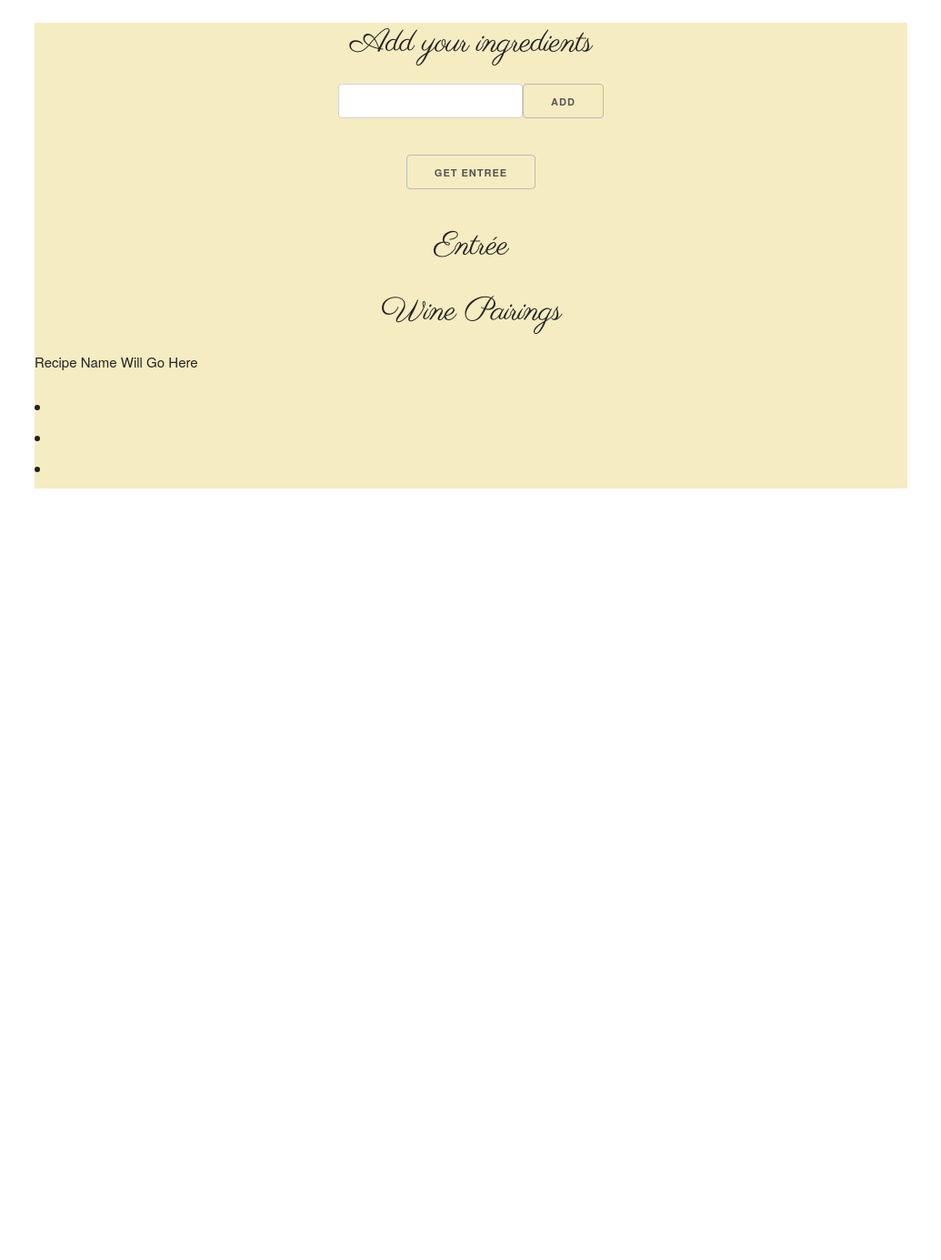
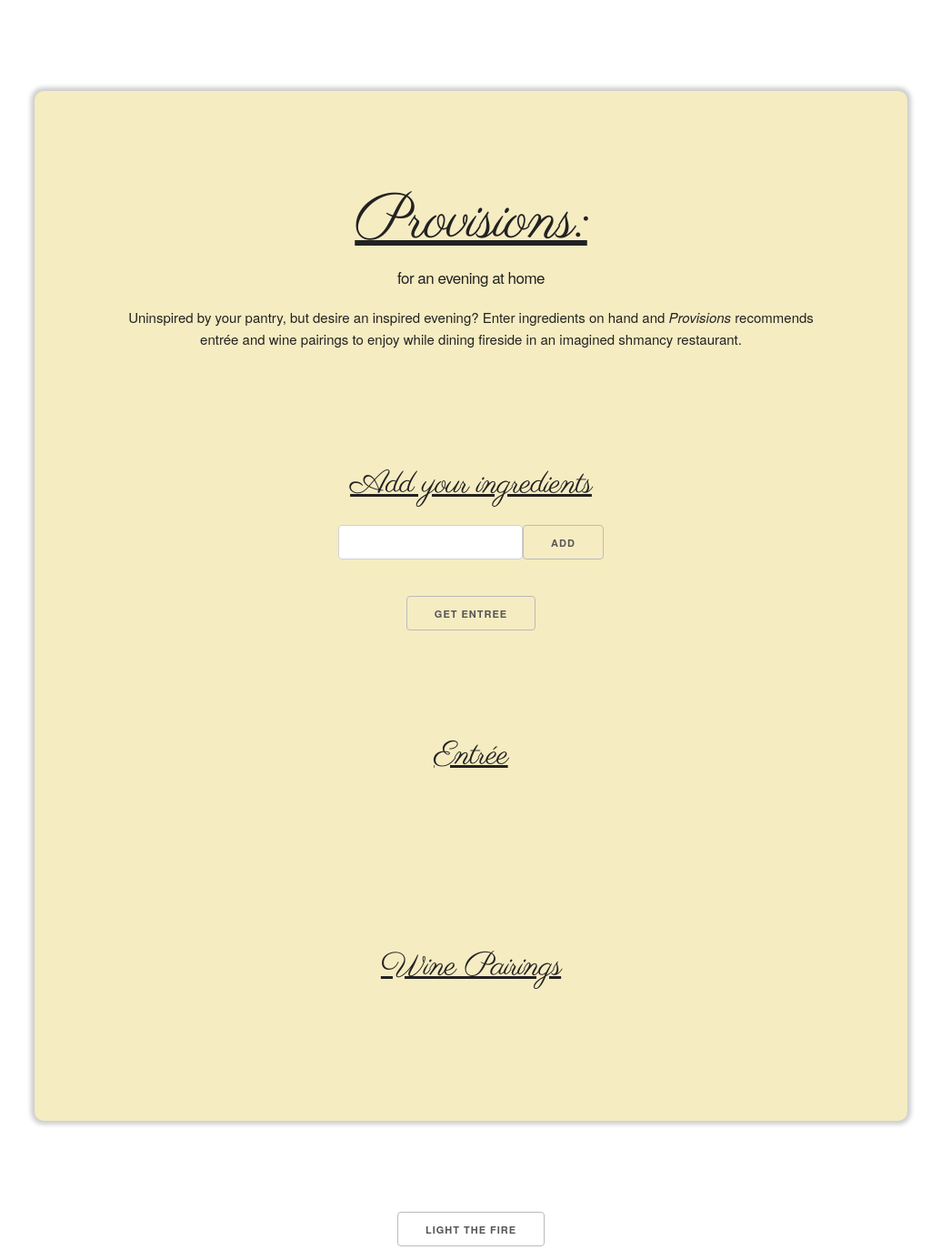
Before and after one commit to PeterMoDavis/provisions, a plain HTML site: page index.html in a window 1280 px wide. Shown: the whole page at 91% size, without its empty margins (122-1157 px from the left). Before the commit the page ends 800 px from the top, so only its background shows below. Drawn offline with nearby package versions, Linux system fonts and the light colour scheme.

Commit message:
first draft finishing touches

```diff
--- a/assets/css/style.css
+++ b/assets/css/style.css
@@ -8,13 +8,13 @@ li {
 
 h3{
   font-family: 'Parisienne', cursive;
+  text-decoration: underline;
 }
 
 
-#ingredients-list-jared{
+#ingredients-list-container-jared{
   text-align: center;
   place-items: center;
-  text-align: center;
 }
 
 
@@ -23,8 +23,6 @@ h3{
   justify-content: center;
   align-items: center;
 }
-
-
 
 
 #ingredients-input-jared{
@@ -40,15 +38,65 @@ input{
 }
 
 
+#recipe-list-container-jared{
+  text-align: center;
+  place-items: center;
+  padding-top: 20px;
+  padding-bottom: 20px;
+
+}
+
+.break{
+  padding:50px;
+}
 
 
+#dynamic-recipe-container{
+  padding-right: 30px;
+  padding-left: 30px;
+
+}
+
+.container{
+  box-shadow: 0px 0px 5px 4px rgba(0, 0, 0, .2);
+  border-radius: 10px;
+}
+
+#header{
+  text-align: center;
+}
+
+#title{
+  font-size: 69px;
+  margin-bottom: 2px;
+}
+
+#subTitle{
+  font-size: 17px;
+}
+
+#title-card{
+  padding-right: 80px;
+  padding-left: 80px;
+}
 
 
+#youtubeContainer{
+  display:flex;
+  justify-content: center;
+
+}
+
+#videoContainer{
+  display: flex;
+  justify-content: center;
+  align-items: center;
+}
 
 
-
-
-
+#player{
+  border-radius: 10px;
+}
 
 
 
--- a/assets/js/index.js
+++ b/assets/js/index.js
@@ -10,7 +10,7 @@ var playerBtn = document.querySelector("#playerButton");
 const jKey = "e5c67ec0126745b8b0354ae98fcaed4d";
 const peteKey = "9175773144fc417eb84578b92bed4dd9";
 const peteKey2 = "50da326f05fc433585a10d5614cc25de";
-var apiKey = peteKey2;
+// var apiKey = peteKey2;
 
 // listens for submission on #ingredientBtn and adds it to list
 ingredientBtn.addEventListener("click", function () {
@@ -41,9 +41,10 @@ recipeBtn.addEventListener("click", function () {
   removeChildren(ingredientList);
 });
 
+//Currently Jared's api key is in url. Jared did not make it into a variable
 function getEntrees() {
   fetch(
-    `https://api.spoonacular.com/recipes/complexSearch?includeIngredients=${ingredientString}&apiKey=${apiKey}`
+    `https://api.spoonacular.com/recipes/complexSearch?includeIngredients=${ingredientString}&apiKey=58056423ce894b8d8c39d6731fe48231`
   )
     .then((blob) => {
       return blob.json();
@@ -62,7 +63,7 @@ function getEntrees() {
       }
       ulElement.on("click", liElement, function (e) {
         fetch(
-          `https://api.spoonacular.com/recipes/complexSearch?query=${e.target.textContent}&apiKey=${apiKey}`
+          `https://api.spoonacular.com/recipes/complexSearch?query=${e.target.textContent}&apiKey=58056423ce894b8d8c39d6731fe48231`
         )
           .then((blob) => {
             return blob.json();
@@ -72,7 +73,7 @@ function getEntrees() {
             var chosenRecipeId = response.results[0].id;
 
             fetch(
-              `https://api.spoonacular.com/recipes/${chosenRecipeId}/information/?apiKey=${apiKey}`
+              `https://api.spoonacular.com/recipes/${chosenRecipeId}/information/?apiKey=58056423ce894b8d8c39d6731fe48231`
             )
               .then((blob) => {
                 return blob.json();
@@ -88,11 +89,11 @@ function getEntrees() {
                   ulElement.append(liElement);
                 }
 
-                let h1Element = $(`<h1>${response.title}</h1>`);
+                let h3Element = $(`<h3>${response.title}</h3>`);
                 let pElement = $(`<p>${response.instructions}</p>`);
                 let pElement2 = $(`<p>${response.winePairing.pairingText}</p>`);
                 $("#dynamic-recipe-container").append(
-                  h1Element,
+                  h3Element,
                   pElement,
                   pElement2
                 );
@@ -104,7 +105,7 @@ function getEntrees() {
   //==========================================================
 }
 
-// eventListener listens for a click on the #playerBtn
+// // eventListener listens for a click on the #playerBtn
 playerBtn.addEventListener("click", function () {
   // loads the IFrame Player API code asynchronously.
   var tag = document.createElement("script");
@@ -113,7 +114,7 @@ playerBtn.addEventListener("click", function () {
   var firstScriptTag = document.getElementsByTagName("script")[0];
   firstScriptTag.parentNode.insertBefore(tag, firstScriptTag);
 });
-// end #playerBtn listener
+// // end #playerBtn listener
 
 // This function creates an <iframe> (and YouTube player)
 var player;
@@ -132,24 +133,7 @@ function onYouTubeIframeAPIReady() {
       rel: 0,
     },
   });
+
   // end of player object
 }
-// end of onYouTubeIframeAPIReady function
-//=========================================
-//   "https://api.spoonacular.com/food/wine/pairing?food=clam+chowder&apiKey=dbe21eb86f054ecfbb133d89f134fb72"
-// )
-//   .then((blob) => {
-//     return blob.json();
-//     console.log(blob);
-//   })
-//   .then((response) => {
-//     console.log(response)
-
-//     //Dynamically generating wine paring card
-//     //Pairing 1
-//     $("#pairing1-title1").html(response.pairedWines[0]);
-//     $("#pairing1-title2").html(response.pairedWines[1]);
-//     $("#pairing1-title3").html(response.pairedWines[2]);
-//     $("#pairing1-description").html(response.pairingText);
-
-//   });
+// end of onYouTubeIframeAPIReady function;
--- a/index.html
+++ b/index.html
@@ -18,51 +18,83 @@
 
 
     <!-- this is the container that houses the code -->
-    <div id="dynamic-recipe-container">
+    <!-- <div id="dynamic-recipe-container">
         <ul id="dynamic-recipe-list"></ul>
-    </div>
+    </div> -->
 
     <!-- container for the ingredient selection -->
+    <div class="break"></div>
 
 
-    <div class="container" id="ingredient">
+
+    <div class="container" id="ingredient" id="container">
+
+        <div class="break"></div>
+
+        <div class="row" id="header">
+
+            <div class="twelve columns" id="title-card">
+                <h3 id="title">Provisions:</h3>
+                <h5 id="subTitle">for an evening at home</h5>
+                <!-- <div class="break"></div> -->
+
+                <p>Uninspired by your pantry, but desire an inspired evening? Enter ingredients on hand
+                    and <span style="font-style: italic;">Provisions</span>
+                    recommends entrée and wine pairings to enjoy while dining fireside
+                    in an imagined shmancy restaurant.</p>
+            </div>
+
+        </div>
+
+
+        <div class="break"></div>
 
         <h3 style="text-align: center;">Add your ingredients</h3>
 
         <div class="row">
+
             <div class="twelve columns" id="ingredients-input-jared">
                 <input type="text" id="ingredientInput">
                 <input type="submit" value="add" id="ingredientButton">
             </div>
+
         </div>
 
         <div class="row">
-            <div class="twelve columns" id="ingredients-list-jared">
+
+            <div class="twelve columns" id="ingredients-list-container-jared">
                 <ul id="dynamic-ingredient-list">
                     <!-- List of inputted ingredients generated dynamically here -->
                 </ul>
             </div>
+
         </div>
 
         <div class="row">
+
             <div class="twelve columns" id="get-entree-btn">
                 <input type="submit" value="get entree" id="recipeButton">
             </div>
+
         </div>
 
-
-
-        <div id="dynamic-recipe-container">
-            <ul id="dynamic-recipe-list"></ul>
-        </div>
+        <div class="break"></div>
 
         <h3 style="text-align: center;">Entrée</h3>
 
         <div class="recipe-container row">
-            <ul id=recipeList>
 
-            </ul>
+            <div class="four columns" id="recipe-list-container-jared">
+                <ul id=recipeList></ul>
+            </div>
+
+            <div class="eight columns" id="dynamic-recipe-container">
+                <ul id="dynamic-recipe-list"></ul>
+            </div>
+
         </div>
+
+        <div class="break"></div>
 
         <h3 style="text-align: center;">Wine Pairings</h3>
 
@@ -71,23 +103,41 @@
 
             <!-- First pairing -->
             <div class="six columns">
-                <ul>Recipe Name Will Go Here</ul>
-                <li id="pairing1-title1"></li>
-                <li id="pairing1-title2"></li>
-                <li id="pairing1-title3"></li>
+                <ul class="pairings"></ul>
             </div>
             <div class="six columns">
                 <p id="pairing1-description"></p>
             </div>
         </div>
+
+        <div class="break"></div>
+
     </div>
 
-    <!-- youtube fireplace container -->
-    <!-- <div container id="youtubeContainer"> -->
-    <!--youtube player button which then creates the iframe-->
-    <!-- <div id="player"></div>
-        <input type="button" value="light the fire" id="playerButton">
-    </div> -->
+    <div class="break"></div>
+
+    <div class="row">
+        <!-- youtube fireplace container -->
+        <div container class="twelve columns" id="youtubeContainer">
+            <div id="player"></div>
+        </div>
+
+    </div>
+
+    <div class="row">
+        <div container class="twelve columns" id="videoContainer">
+            <input type="button" value="light the fire" id="playerButton">
+        </div>
+    </div>
+
+
+
+
+
+
+
+
+
 
     <script src="https://code.jquery.com/jquery-3.6.0.min.js"
         integrity="sha256-/xUj+3OJU5yExlq6GSYGSHk7tPXikynS7ogEvDej/m4=" crossorigin="anonymous"></script>
```
